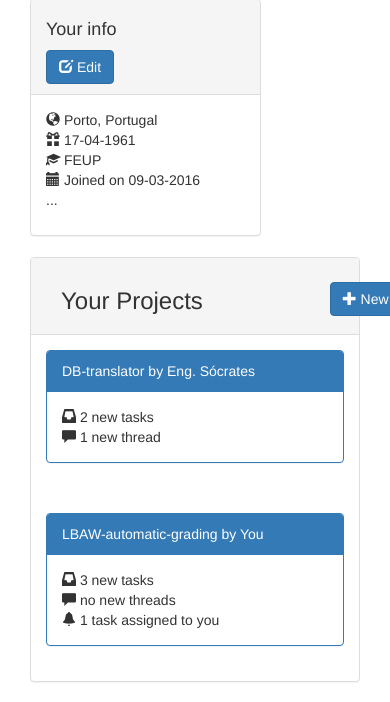
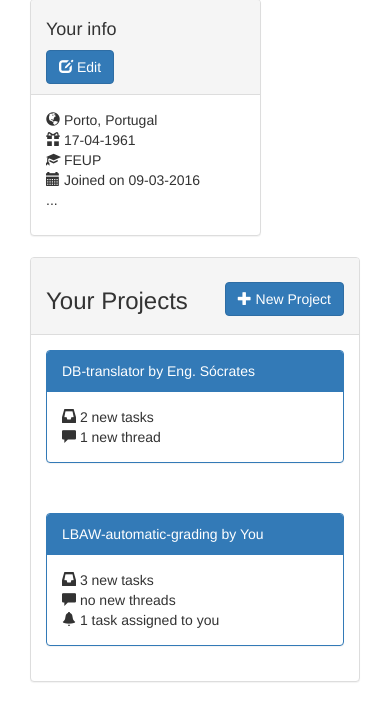
Before and after one commit to Areadrill/lbaw, a PHP site: page /userpage.html in a window 390 px wide; the page is wider, and only the part inside the window is pictured. Shown: the part 382-1084 px from the top of that part. Run offline with PHP 8.4, Linux system fonts and the light colour scheme; some libraries are stand-ins or nearby versions.

Commit message:
maninhos da street acho que é de vez!

```diff
--- a/piu/userpage.html
+++ b/piu/userpage.html
@@ -36,11 +36,7 @@
 					<li><a href="#contact">Contact</a></li>
 				</ul>
 				<form class="navbar-form navbar-right" role="login">
-					<div class="form-group">
-						<input type="text" class="form-control" placeholder="Username">
-						<input type="text" class="form-control" placeholder="Password">
-					</div>
-					<button type="submit" class="btn btn-default">Sign in</button>
+					<button type="submit" class="btn btn-danger"><span class="glyphicon glyphicon-log-out"></span> Sign Out</button>
 				</form>
 			</div>
 		</div>
@@ -96,17 +92,9 @@
 				<div class="col-md-8">
 					<div class="panel panel-default">
 						<div class="panel-heading">
-							<div class="container-fluid">
-								<div class="row">
-									<div class="col-xs-8 col-sm-8 col-md-8 col-lg-8">
-										<h3>Your Projects</h3>
-									</div>
-									<div class="col-xs-4 col-md-4 col-lg-4">
-										<div id="newProjButton" class="text-right"><button type="button" class="btn btn-primary"> <span class="glyphicon glyphicon-plus"></span> New Project </button>
-										</div>
-									</div>
-								</div>
-							</div>
+							<h3 class="pull-left">Your Projects</h3>
+							<button type="button" class="btn btn-primary pull-right button-panel"> <span class="glyphicon glyphicon-plus"></span> New Project </button>
+							<div class="clearfix"></div>
 						</div>
 						<div class="panel-body">
 							<div class="panel panel-primary">
@@ -151,6 +139,5 @@
 		</div>
 	</div>
 </div>
-</div>
 </body>
 </html>
--- a/piu/userpageStyle.css
+++ b/piu/userpageStyle.css
@@ -5,10 +5,8 @@
 #customTest{
   width: 16.5em;
 }
-
-#newProjButton{
+.button-panel{
   margin-top: 1em;
-  margin-left: 5em;
 }
 
 body{
```
